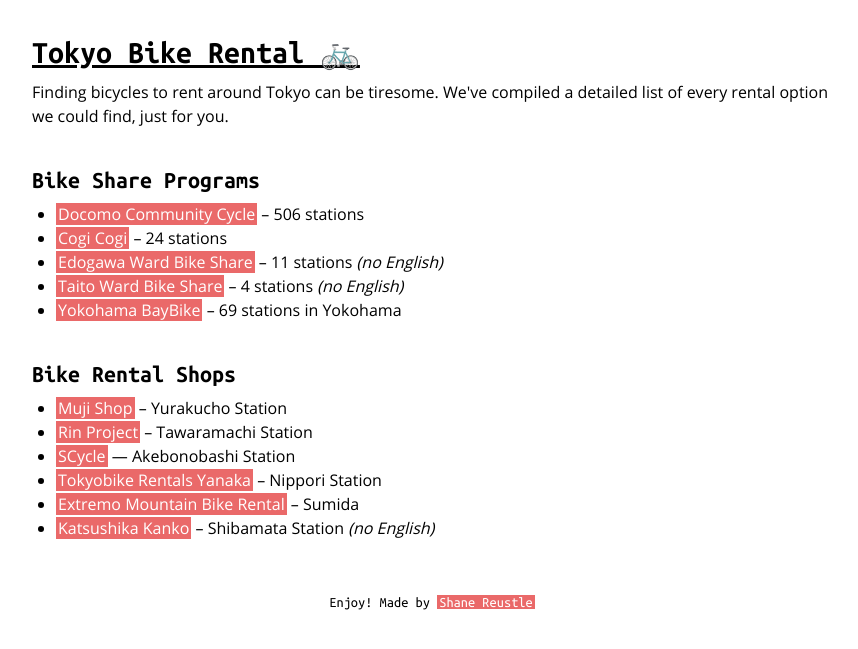
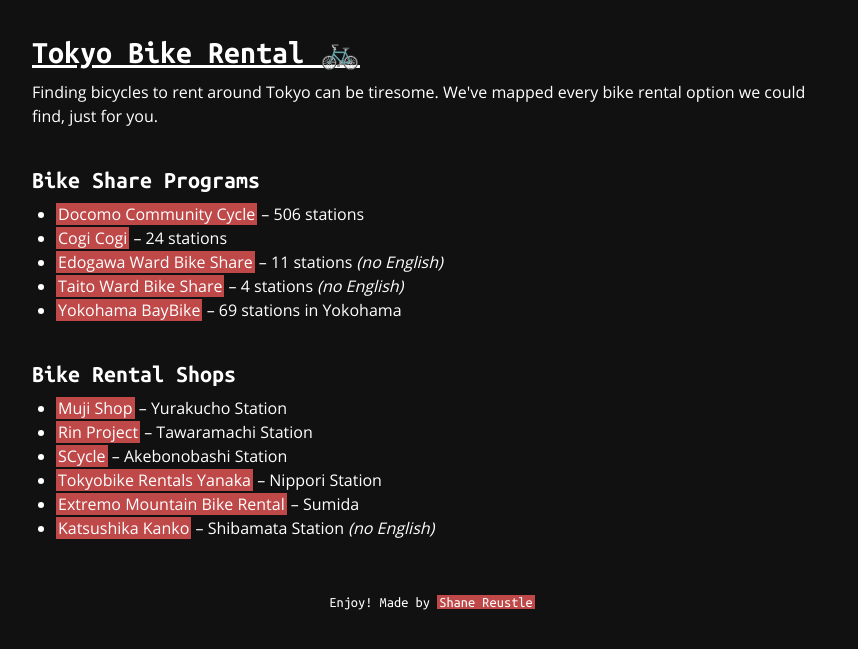
Before and after one commit to reustle/tokyobikerental, a Jekyll site: the page built from docs/index.html, in a window 1280 px wide. Shown: the top 649 px of the page, without its empty margins (208-1066 px from the left). Built offline with Jekyll 4.4.1, drawn with Linux system fonts in a browser that asks for light colours.

Commit message:
dark mode

```diff
--- a/docs/_layouts/base.html
+++ b/docs/_layouts/base.html
@@ -19,7 +19,7 @@
 
         <header>
             <h1>Tokyo Bike Rental 🚲</h1>
-            <p>Finding bicycles to rent around Tokyo can be tiresome. We've compiled a detailed list of every rental option we could find, just for you.</p>
+            <p>Finding bicycles to rent around Tokyo can be tiresome. We've mapped every bike rental option we could find, just for you.</p>
         </header>
 
         {{ content }}
--- a/docs/css/style.scss
+++ b/docs/css/style.scss
@@ -6,15 +6,17 @@
     font-family: "Open Sans", sans-serif;
     line-height: 1.5rem;
     margin: 40px 0px;
+    color: #fff;
+    background: #111;
 }
 a {
-    background: #ea6969;
+    background: #bf4848;
     padding: 0px 2px;
     text-decoration: none;
     color: #fff;
 
     &:hover {
-        background: #bf4848;
+        background: #ea6969;
     }
 }
 h1, h2, h3 {
--- a/docs/index.html
+++ b/docs/index.html
@@ -78,7 +78,7 @@
         </li>
         <li>
             <a href="https://scycle.jp">SCycle</a>
-            &mdash; Akebonobashi Station
+            &ndash; Akebonobashi Station
             <!--
                 Focused on delivery
                 Lock, insuracnce, light included
```
